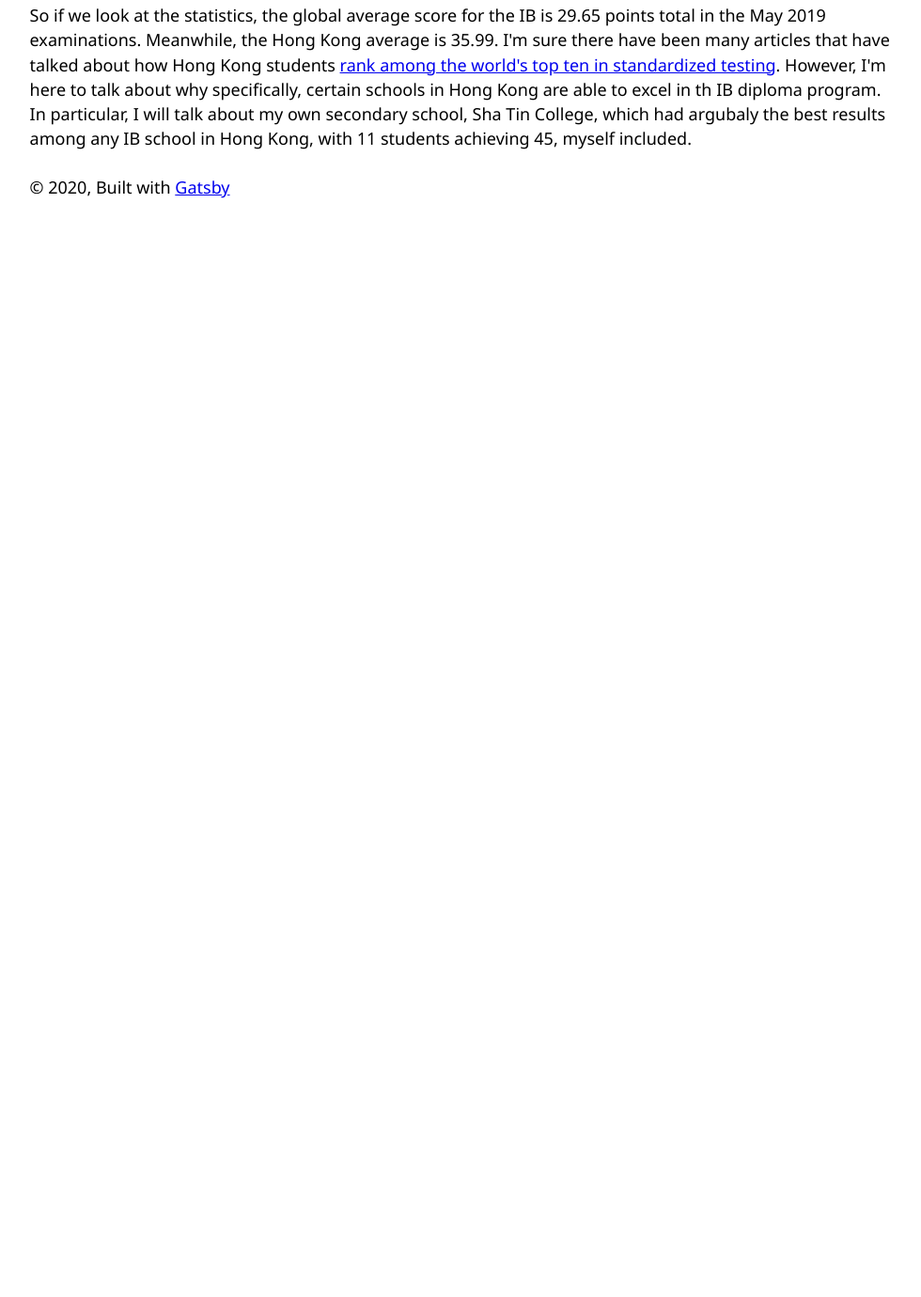
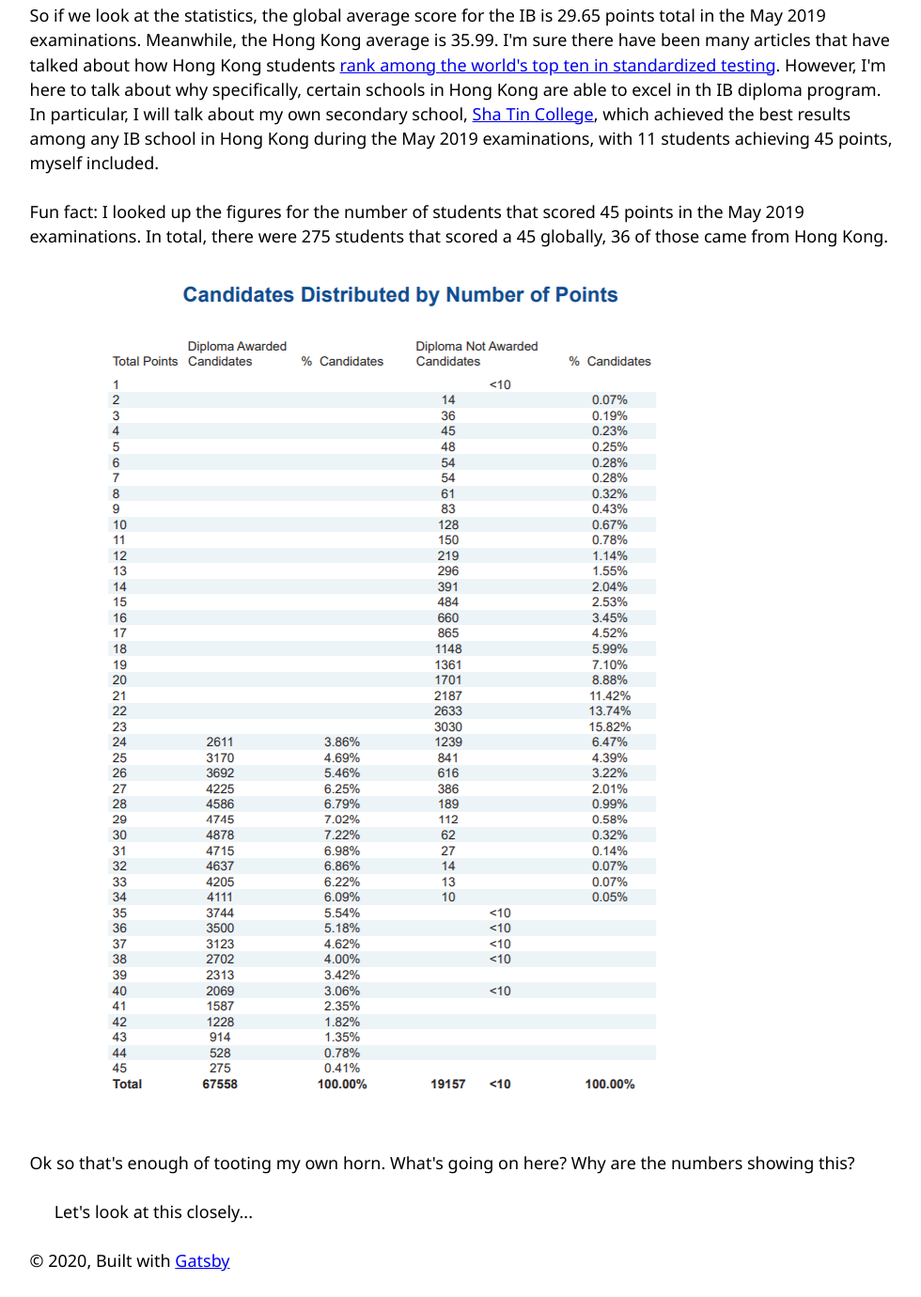
Before and after one commit to khxia/khxia.github.io, a Gatsby site: page /markdown-pages/post1 in a window 1280 px wide. Shown: the part 917-2297 px from the top of the page at 94% size, without its empty margins (148-1128 px from the left). Before the commit the page ends 1155 px from the top, so only its background shows below. Built offline with nearby package versions, Linux system fonts and the light colour scheme; Gatsby itself is replaced by a stand-in of ours.

Commit message:
edited post1

```diff
--- a/src/markdown-pages/post1.md
+++ b/src/markdown-pages/post1.md
@@ -6,11 +6,19 @@ topic: "Hong Kong, Education"
 ---
 
 The International Baccalaureate Diploma Program, more commonly known as the IBDP, is a two-year educational programme that provides internationally accepted qualification
-for entry into higher education. Generally, many international schools around the world use IB program.
+for entry into higher education. Generally, many international schools around the world use the IB program.
 
 (From here on out, I will assume that you have either taken the IB before or have a general idea about the course).
 
 ![May 2019 IB global averages](ibimages/averagepts.png)
 
 So if we look at the statistics, the global average score for the IB is 29.65 points total in the May 2019 examinations. Meanwhile, the Hong Kong average is 35.99.
-I'm sure there have been many articles that have talked about how Hong Kong students [rank among the world's top ten in standardized testing](https://www.oecd.org/pisa/publications/pisa-2018-resultshtm.htm). However, I'm here to talk about why specifically, certain schools in Hong Kong are able to excel in th IB diploma program. In particular, I will talk about my own secondary school, Sha Tin College, which had argubaly the best results among any IB school in Hong Kong, with 11 students achieving 45, myself included.
+I'm sure there have been many articles that have talked about how Hong Kong students [rank among the world's top ten in standardized testing](https://www.oecd.org/pisa/publications/pisa-2018-resultshtm.htm). However, I'm here to talk about why specifically, certain schools in Hong Kong are able to excel in th IB diploma program. In particular, I will talk about my own secondary school, [Sha Tin College](https://shatincollege.edu.hk/), which achieved the best results among any IB school in Hong Kong during the May 2019 examinations, with 11 students achieving 45 points, myself included.
+
+Fun fact: I looked up the figures for the number of students that scored 45 points in the May 2019 examinations. In total, there were 275 students that scored a 45 globally, 36 of those came from Hong Kong.
+
+![May 2019 point distribution](ibimages/pointdistribution.PNG)
+
+Ok so that's enough of tooting my own horn. What's going on here? Why are the numbers showing this?
+
+> Let's look at this closely...
```
